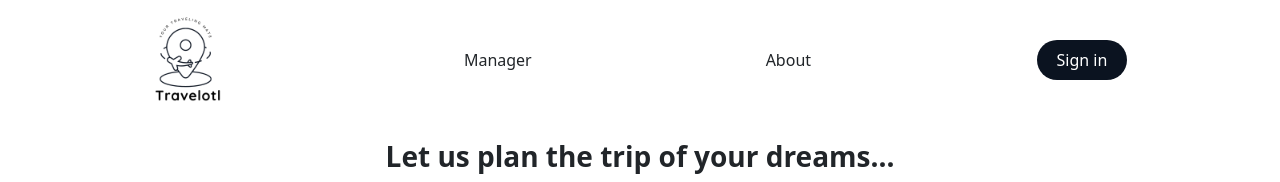
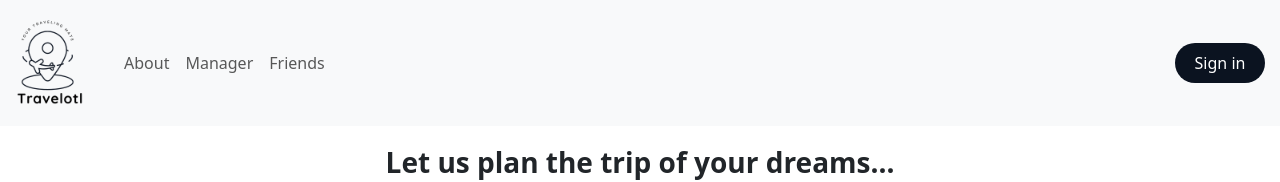
Before and after one commit to WellsOfLivingWater/TeenTitans-Travelotl, a React (Vite) app: page / in a window 1280 px wide. Shown: the top 182 px of the page. Built offline with nearby package versions, Linux system fonts and the light colour scheme.

Commit message:
Modified header.

```diff
--- a/client/components/headerPages/Header.jsx
+++ b/client/components/headerPages/Header.jsx
@@ -7,6 +7,7 @@
  */
 import { useState } from 'react';
 import { Link } from 'react-router-dom';
+import { Navbar, Nav } from 'react-bootstrap';
 
 import Signin from '../Signin';
 
@@ -18,20 +19,42 @@ const Header = () => {
   const [openSignin, setOpenSignin] = useState(false);
 
   return (
-    <div className="header-container">
-      <div className='logo'>
-        <Link to='/'>
-          <img src={logo} style={{width:'100px'}}alt="logo" />
-        </Link>
-      </div>
+    // <div className="header-container">
+    //   <div className='logo'>
+    //     <Link to='/'>
+    //       <img src={logo} style={{width:'100px'}}alt="logo" />
+    //     </Link>
+    //   </div>
 
-      <div className='text-right m-2'>
-        <Link to='/manager'>Manager</Link>
-      </div>
-      <div className='text-right m-2'>
-        <Link to='/about'>About</Link>
-      </div>
-      <div>
+    //   <div className='text-right m-2'>
+    //     <Link to='/manager'>Manager</Link>
+    //   </div>
+    //   <div className='text-right m-2'>
+    //     <Link to='/about'>About</Link>
+    //   </div>
+    //   <div>
+    //     <Link to='/friends'>Friends</Link>
+    //   </div>
+    //   <div>
+    //   <button className='login-btn' onClick={() => setOpenSignin(true)}>
+    //     Sign in
+    //   </button>
+    //   <Signin
+    //     show={openSignin}
+    //     onHide={() => setOpenSignin(false)}
+    //   />
+    //   </div>
+    // </div>
+    <Navbar bg="light" expand="lg">
+      <Navbar.Brand as={Link} to="/" className="text-blue-600 text-3xl font-bold font-serif text-center"><img src={logo} style={{width:'100px'}}alt="logo" /></Navbar.Brand>
+      <Navbar.Toggle aria-controls="basic-navbar-nav" />
+      <Navbar.Collapse id="basic-navbar-nav">
+        <Nav className="mr-auto">
+          <Nav.Link as={Link} to="/about">About</Nav.Link>
+          <Nav.Link as={Link} to="/manager">Manager</Nav.Link>
+          <Nav.Link as={Link} to="/friends">Friends</Nav.Link>
+        </Nav>
+        <Nav>
           <button className='login-btn' onClick={() => setOpenSignin(true)}>
             Sign in
           </button>
@@ -39,8 +62,9 @@ const Header = () => {
             show={openSignin}
             onHide={() => setOpenSignin(false)}
           />
-      </div>
-    </div>
+        </Nav>
+      </Navbar.Collapse>
+    </Navbar>
   );
 };
 
```
Lines whose indentation alone changed are shown as unchanged.
